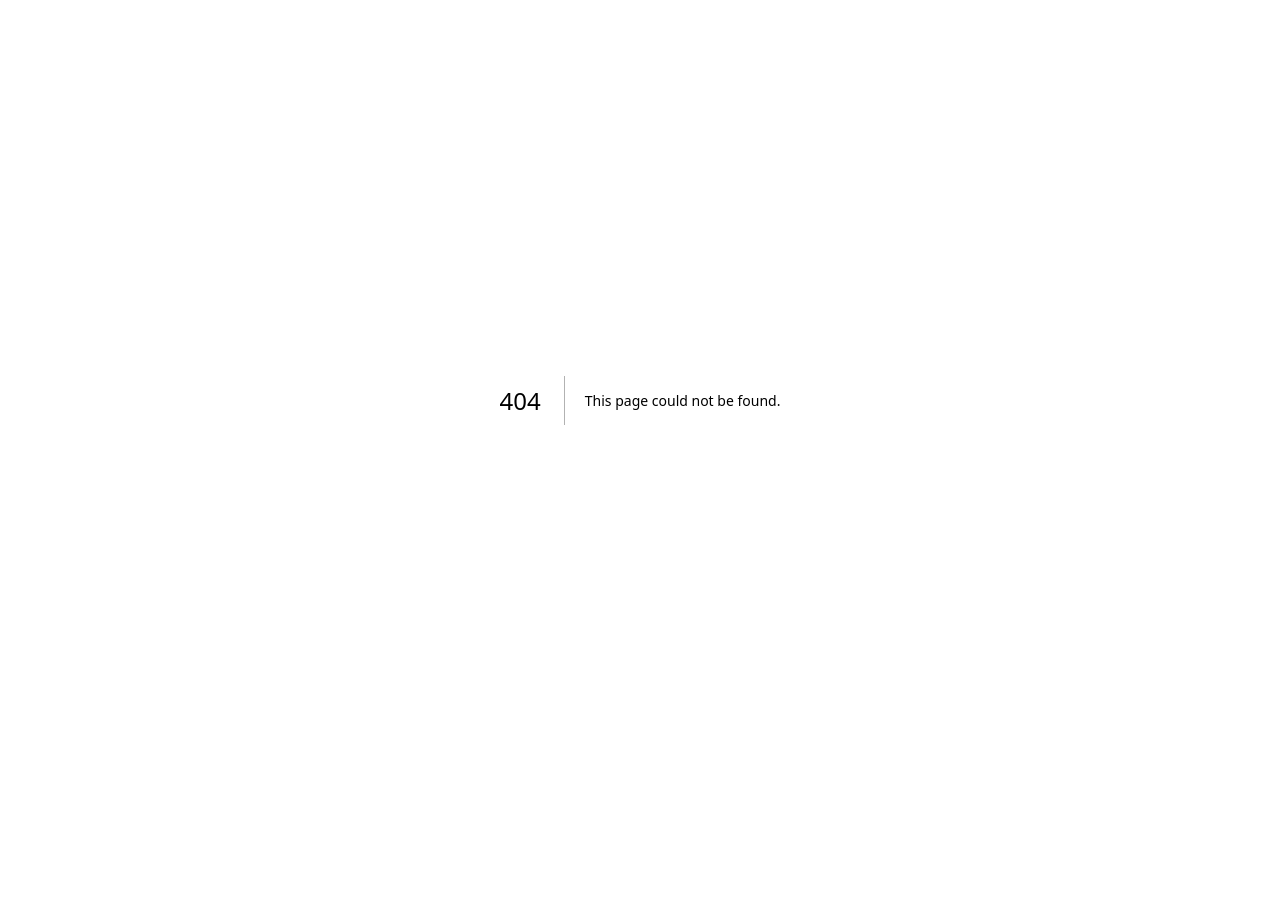
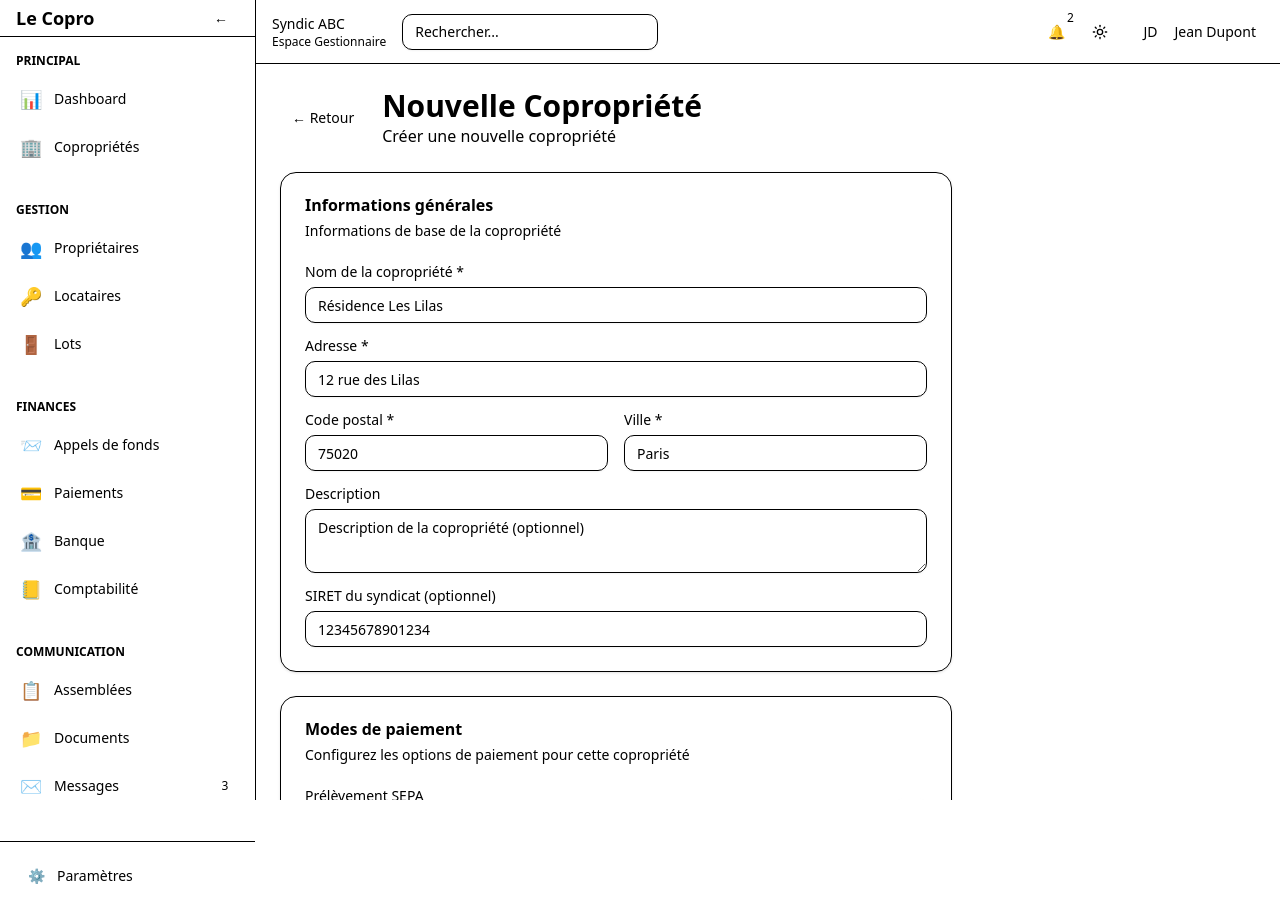
Before and after one commit to vMarc64/Le-Copropri-taire, a Next.js app in the folder apps/web/: page /app/condominiums/new in a window 1280 px wide. Before the commit this address had no page. Before the commit the page ends 800 px from the top, so only its background shows below. Built offline with nearby package versions, Linux system fonts and the light colour scheme.

Commit message:
feat(web): add Condominium creation page
- Create /app/condominiums/new page with form
- Add basic info: name, address, city, postal code
- Add optional: description, SIRET
- Add payment settings: SEPA, CB toggles
- Include form validation with zod

Closes #20

```diff
--- a/apps/web/package.json
+++ b/apps/web/package.json
@@ -18,6 +18,7 @@
     "@radix-ui/react-select": "^2.2.6",
     "@radix-ui/react-separator": "^1.1.8",
     "@radix-ui/react-slot": "^1.2.4",
+    "@radix-ui/react-switch": "^1.2.6",
     "@radix-ui/react-tooltip": "^1.2.8",
     "class-variance-authority": "^0.7.1",
     "clsx": "^2.1.1",
--- /dev/null
+++ b/apps/web/src/app/app/condominiums/new/page.tsx
@@ -0,0 +1,238 @@
+"use client";
+
+import { useState } from "react";
+import { useRouter } from "next/navigation";
+import { useForm } from "react-hook-form";
+import { zodResolver } from "@hookform/resolvers/zod";
+import { z } from "zod";
+import { Button } from "@/components/ui/button";
+import { Input } from "@/components/ui/input";
+import { Label } from "@/components/ui/label";
+import { Textarea } from "@/components/ui/textarea";
+import { Switch } from "@/components/ui/switch";
+import { Card, CardContent, CardDescription, CardHeader, CardTitle } from "@/components/ui/card";
+import Link from "next/link";
+
+const condominiumSchema = z.object({
+  // Basic info
+  name: z.string().min(2, "Le nom doit contenir au moins 2 caractères"),
+  address: z.string().min(5, "L'adresse est requise"),
+  city: z.string().min(2, "La ville est requise"),
+  postalCode: z.string().regex(/^\d{5}$/, "Code postal invalide (5 chiffres)"),
+  // Optional info
+  description: z.string().optional(),
+  siret: z.string().optional(),
+  // Settings
+  sepaEnabled: z.boolean().default(false),
+  cbEnabled: z.boolean().default(false),
+});
+
+type CondominiumFormData = z.infer<typeof condominiumSchema>;
+
+export default function NewCondominiumPage() {
+  const router = useRouter();
+  const [isLoading, setIsLoading] = useState(false);
+  const [error, setError] = useState<string | null>(null);
+
+  const {
+    register,
+    handleSubmit,
+    watch,
+    setValue,
+    formState: { errors },
+  } = useForm<CondominiumFormData>({
+    resolver: zodResolver(condominiumSchema),
+    defaultValues: {
+      sepaEnabled: false,
+      cbEnabled: false,
+    },
+  });
+
+  const sepaEnabled = watch("sepaEnabled");
+  const cbEnabled = watch("cbEnabled");
+
+  const onSubmit = async (data: CondominiumFormData) => {
+    setIsLoading(true);
+    setError(null);
+
+    try {
+      // TODO: Replace with actual API call
+      const response = await fetch("/api/condominiums", {
+        method: "POST",
+        headers: { "Content-Type": "application/json" },
+        body: JSON.stringify(data),
+      });
+
+      if (!response.ok) {
+        const errorData = await response.json();
+        throw new Error(errorData.message || "Erreur lors de la création");
+      }
+
+      const result = await response.json();
+      router.push(`/app/condominiums/${result.id}`);
+    } catch (err) {
+      setError(err instanceof Error ? err.message : "Une erreur est survenue");
+    } finally {
+      setIsLoading(false);
+    }
+  };
+
+  return (
+    <div className="space-y-6">
+      {/* Header */}
+      <div className="flex items-center gap-4">
+        <Link href="/app/condominiums">
+          <Button variant="ghost" size="sm">← Retour</Button>
+        </Link>
+        <div>
+          <h1 className="text-3xl font-bold">Nouvelle Copropriété</h1>
+          <p className="text-muted-foreground">Créer une nouvelle copropriété</p>
+        </div>
+      </div>
+
+      <form onSubmit={handleSubmit(onSubmit)} className="space-y-6 max-w-2xl">
+        {error && (
+          <Card className="border-destructive">
+            <CardContent className="pt-6">
+              <p className="text-sm text-destructive">{error}</p>
+            </CardContent>
+          </Card>
+        )}
+
+        {/* Basic Info */}
+        <Card>
+          <CardHeader>
+            <CardTitle>Informations générales</CardTitle>
+            <CardDescription>Informations de base de la copropriété</CardDescription>
+          </CardHeader>
+          <CardContent className="space-y-4">
+            <div className="space-y-2">
+              <Label htmlFor="name">Nom de la copropriété *</Label>
+              <Input
+                id="name"
+                placeholder="Résidence Les Lilas"
+                {...register("name")}
+                disabled={isLoading}
+              />
+              {errors.name && (
+                <p className="text-sm text-destructive">{errors.name.message}</p>
+              )}
+            </div>
+
+            <div className="space-y-2">
+              <Label htmlFor="address">Adresse *</Label>
+              <Input
+                id="address"
+                placeholder="12 rue des Lilas"
+                {...register("address")}
+                disabled={isLoading}
+              />
+              {errors.address && (
+                <p className="text-sm text-destructive">{errors.address.message}</p>
+              )}
+            </div>
+
+            <div className="grid gap-4 md:grid-cols-2">
+              <div className="space-y-2">
+                <Label htmlFor="postalCode">Code postal *</Label>
+                <Input
+                  id="postalCode"
+                  placeholder="75020"
+                  maxLength={5}
+                  {...register("postalCode")}
+                  disabled={isLoading}
+                />
+                {errors.postalCode && (
+                  <p className="text-sm text-destructive">{errors.postalCode.message}</p>
+                )}
+              </div>
+
+              <div className="space-y-2">
+                <Label htmlFor="city">Ville *</Label>
+                <Input
+                  id="city"
+                  placeholder="Paris"
+                  {...register("city")}
+                  disabled={isLoading}
+                />
+                {errors.city && (
+                  <p className="text-sm text-destructive">{errors.city.message}</p>
+                )}
+              </div>
+            </div>
+
+            <div className="space-y-2">
+              <Label htmlFor="description">Description</Label>
+              <Textarea
+                id="description"
+                placeholder="Description de la copropriété (optionnel)"
+                {...register("description")}
+                disabled={isLoading}
+              />
+            </div>
+
+            <div className="space-y-2">
+              <Label htmlFor="siret">SIRET du syndicat (optionnel)</Label>
+              <Input
+                id="siret"
+                placeholder="12345678901234"
+                maxLength={14}
+                {...register("siret")}
+                disabled={isLoading}
+              />
+            </div>
+          </CardContent>
+        </Card>
+
+        {/* Payment Settings */}
+        <Card>
+          <CardHeader>
+            <CardTitle>Modes de paiement</CardTitle>
+            <CardDescription>Configurez les options de paiement pour cette copropriété</CardDescription>
+          </CardHeader>
+          <CardContent className="space-y-6">
+            <div className="flex items-center justify-between">
+              <div className="space-y-0.5">
+                <Label>Prélèvement SEPA</Label>
+                <p className="text-sm text-muted-foreground">
+                  Activer le prélèvement automatique SEPA
+                </p>
+              </div>
+              <Switch
+                checked={sepaEnabled}
+                onCheckedChange={(checked) => setValue("sepaEnabled", checked)}
+                disabled={isLoading}
+              />
+            </div>
+
+            <div className="flex items-center justify-between">
+              <div className="space-y-0.5">
+                <Label>Paiement par carte</Label>
+                <p className="text-sm text-muted-foreground">
+                  Permettre le paiement par CB (Stripe)
+                </p>
+              </div>
+              <Switch
+                checked={cbEnabled}
+                onCheckedChange={(checked) => setValue("cbEnabled", checked)}
+                disabled={isLoading}
+              />
+            </div>
+          </CardContent>
+        </Card>
+
+        {/* Actions */}
+        <div className="flex justify-end gap-4">
+          <Link href="/app/condominiums">
+            <Button type="button" variant="outline" disabled={isLoading}>
+              Annuler
+            </Button>
+          </Link>
+          <Button type="submit" disabled={isLoading}>
+            {isLoading ? "Création..." : "Créer la copropriété"}
+          </Button>
+        </div>
+      </form>
+    </div>
+  );
+}
--- /dev/null
+++ b/apps/web/src/components/ui/switch.tsx
@@ -0,0 +1,31 @@
+"use client"
+
+import * as React from "react"
+import * as SwitchPrimitive from "@radix-ui/react-switch"
+
+import { cn } from "@/lib/utils"
+
+function Switch({
+  className,
+  ...props
+}: React.ComponentProps<typeof SwitchPrimitive.Root>) {
+  return (
+    <SwitchPrimitive.Root
+      data-slot="switch"
+      className={cn(
+        "peer data-[state=checked]:bg-primary data-[state=unchecked]:bg-input focus-visible:border-ring focus-visible:ring-ring/50 dark:data-[state=unchecked]:bg-input/80 inline-flex h-[1.15rem] w-8 shrink-0 items-center rounded-full border border-transparent shadow-xs transition-all outline-none focus-visible:ring-[3px] disabled:cursor-not-allowed disabled:opacity-50",
+        className
+      )}
+      {...props}
+    >
+      <SwitchPrimitive.Thumb
+        data-slot="switch-thumb"
+        className={cn(
+          "bg-background dark:data-[state=unchecked]:bg-foreground dark:data-[state=checked]:bg-primary-foreground pointer-events-none block size-4 rounded-full ring-0 transition-transform data-[state=checked]:translate-x-[calc(100%-2px)] data-[state=unchecked]:translate-x-0"
+        )}
+      />
+    </SwitchPrimitive.Root>
+  )
+}
+
+export { Switch }
--- /dev/null
+++ b/apps/web/src/components/ui/textarea.tsx
@@ -0,0 +1,18 @@
+import * as React from "react"
+
+import { cn } from "@/lib/utils"
+
+function Textarea({ className, ...props }: React.ComponentProps<"textarea">) {
+  return (
+    <textarea
+      data-slot="textarea"
+      className={cn(
+        "border-input placeholder:text-muted-foreground focus-visible:border-ring focus-visible:ring-ring/50 aria-invalid:ring-destructive/20 dark:aria-invalid:ring-destructive/40 aria-invalid:border-destructive dark:bg-input/30 flex field-sizing-content min-h-16 w-full rounded-md border bg-transparent px-3 py-2 text-base shadow-xs transition-[color,box-shadow] outline-none focus-visible:ring-[3px] disabled:cursor-not-allowed disabled:opacity-50 md:text-sm",
+        className
+      )}
+      {...props}
+    />
+  )
+}
+
+export { Textarea }
```
Also changed, not shown: 1 other file (tests, documents, lock files or other folders).
